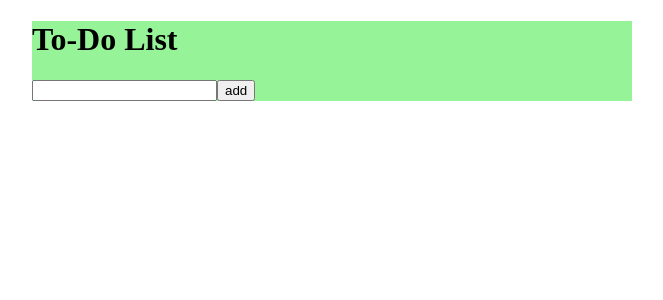
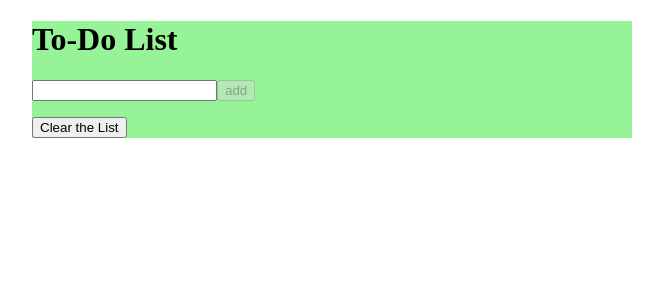
Before and after one commit to Den79/Angular_ToDoListApp, an Angular app: page / in a window 1280 px wide. Shown: the top 300 px of the page, without its empty margins (308-971 px from the left). Built offline with nearby package versions, Linux system fonts and the light colour scheme.

Commit message:
work
works:
add to list
delete from thr list
clear the list
validation if the fild is empty

```diff
--- a/src/app/app.component.css
+++ b/src/app/app.component.css
@@ -3,3 +3,11 @@
     width: 600px;
     background-color: rgb(151, 243, 151);
 }
+.itemRow {
+    display: flex;
+    list-style: none;
+    margin: 5px 0;
+}
+.itemRow li {
+    padding-left: 5px;
+}
--- a/src/app/app.component.html
+++ b/src/app/app.component.html
@@ -1,10 +1,18 @@
 <div class="app">
   <h1>{{title}}</h1>
 
-  <input type="text" [(ngModel)]="inputItem">
-  <input type="button" value="add" (click)="addItem(inputItem)">
+  <form #inputForm="ngForm">
+    <input type="text" minlength="1" required
+    [(ngModel)]="inputItem" name="to_do_list_input_form">
+    <input type="button" value="add"
+    [disabled]="!inputForm.form.valid" (click)="addItem(inputItem)">
+  </form>
 
   <ul>
-    <li *ngFor="let item of itemsArray">{{item}}</li>
+    <div class="itemRow" *ngFor="let item of itemsArray; let index = index">
+      <input type="button" value="X" (click)="deleteItem(index)">
+      <li>{{item}}</li>
+    </div>
   </ul>
+  <input type="button" value="Clear the List" (click)="deleteAllItems()">
 </div>
--- a/src/app/app.component.ts
+++ b/src/app/app.component.ts
@@ -10,13 +10,18 @@ export class AppComponent {
   //item:string;
   itemsArray = [];
 
-  constructor (){ }
+  //constructor (){ }
 
   addItem(item:string){
     this.itemsArray.push(item)
   }
 
-  deleteItem(){
+  deleteItem(index){
+    //console.log(index)
+    this.itemsArray.splice(index, 1);
+  }
 
+  deleteAllItems(){
+    this.itemsArray = [];
   }
 }
```
